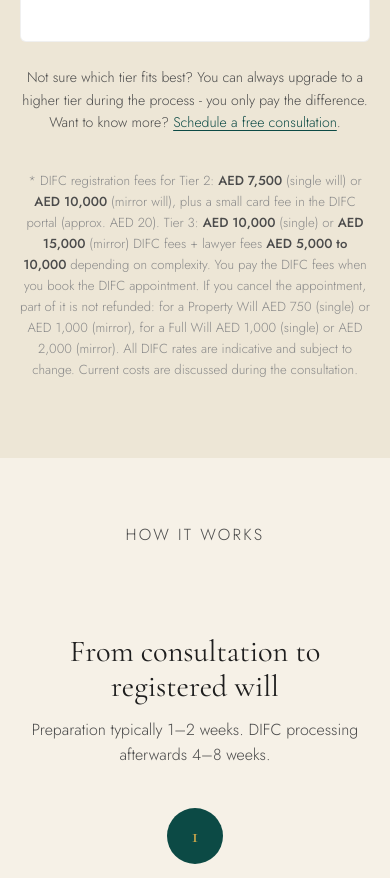
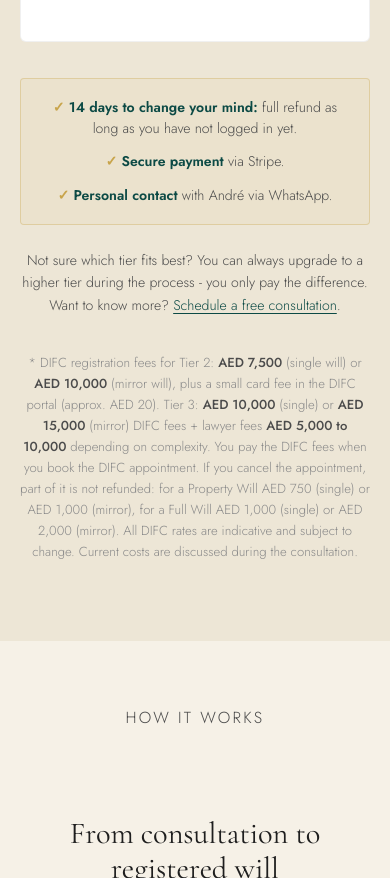
Before and after one commit to andaluma/vaetestament, an Astro site: page /en in a window 390 px wide. Shown: the part 6305-7183 px from the top of the page. Built offline with nearby package versions, Linux system fonts and the light colour scheme; Astro itself is replaced by a stand-in of ours.

Commit message:
Homepages: reassurance strip under prices; English phone header fits
Co-Authored-By: Claude Opus 5.5 <noreply@anthropic.com>
Claude-Session: https://claude.ai/code/session_01PrnbuwfA1tvpcs4tAkqTki

```diff
--- a/src/pages/en/index.astro
+++ b/src/pages/en/index.astro
@@ -176,7 +176,7 @@ const jsonLd = [
   <!-- NAV -->
   <nav>
     <div class="nav-inner">
-      <a href="/"><img src="/logo-nav-en.svg" alt="UAE Property Wills" width="230" height="68" style="height:68px;width:auto;display:block;"></a>
+      <a href="/"><img class="nav-logo" src="/logo-nav-en.svg" alt="UAE Property Wills" width="230" height="68" style="height:68px;width:auto;display:block;"></a>
       <div style="display:flex;align-items:center;gap:16px;">
         <a href="https://app.uaepropertywills.com" class="nav-login" style="color:rgba(255,255,255,0.65);font-size:0.82rem;text-decoration:none;letter-spacing:0.03em;">Log in</a>
         <a href="#consultation" class="btn btn-gold">Schedule free call</a>
@@ -356,6 +356,12 @@ const jsonLd = [
         </div>
 
       </div>
+
+      <ul class="trust-strip">
+        <li><strong>14 days to change your mind:</strong> full refund as long as you have not logged in yet.</li>
+        <li><strong>Secure payment</strong> via Stripe.</li>
+        <li><strong>Personal contact</strong> with André via WhatsApp.</li>
+      </ul>
 
       <p class="reassurance-note" style="text-align:center; margin-top:24px; font-size:0.88rem; color:var(--mid); font-weight:300; max-width:640px; margin-left:auto; margin-right:auto;">
         Not sure which tier fits best? You can always upgrade to a higher tier during the process - you only pay the difference. Want to know more? <a href="#consultation" style="color:var(--teal); text-decoration:underline;">Schedule a free consultation</a>.
@@ -746,6 +752,10 @@ const jsonLd = [
   .card.featured .price-note { color: rgba(255,255,255,0.45); }
   .card-features { list-style: none; display: flex; flex-direction: column; gap: 10px; margin-bottom: 36px; flex: 1; }
   .card-cta { margin-top: auto; }
+  .trust-strip { list-style: none; display: flex; flex-wrap: wrap; justify-content: center; gap: 12px 28px; margin: 36px auto 0; padding: 18px 20px; max-width: 900px; border: 1px solid rgba(200,164,74,0.35); border-radius: 4px; background: rgba(200,164,74,0.06); }
+  .trust-strip li { font-size: 0.88rem; color: var(--mid); font-weight: 300; line-height: 1.5; text-align: center; }
+  .trust-strip strong { color: var(--teal); font-weight: 600; }
+  .trust-strip li::before { content: "\2713  "; color: var(--gold, #C8A44A); font-weight: 700; }
   .card-cta-secondary { display: block; text-align: center; margin-top: 12px; font-size: 0.82rem; color: var(--light-text); font-weight: 300; }
   .card-cta-secondary a { color: var(--teal); text-decoration: underline; text-underline-offset: 2px; }
   .card.featured .card-cta-secondary a { color: var(--gold-light); }
@@ -834,6 +844,7 @@ const jsonLd = [
     .nav-inner { padding: 0 16px; height: 56px; }
     .nav-inner .btn { padding: 8px 14px; font-size: 0.78rem; white-space: nowrap; }
     :global(.nav-login) { display: none; }
+    .nav-logo { height: 40px !important; }
     .hero-actions { flex-direction: column; align-items: flex-start; }
     .footer-inner { flex-direction: column; align-items: flex-start; }
     .steps { grid-template-columns: 1fr; }
--- a/src/pages/index.astro
+++ b/src/pages/index.astro
@@ -385,6 +385,12 @@ const jsonLd = [
         </div>
 
       </div>
+
+      <ul class="trust-strip">
+        <li><strong>14 dagen bedenktijd:</strong> zolang u nog niet bent ingelogd, krijgt u alles terug.</li>
+        <li><strong>Veilig betalen</strong> via Stripe.</li>
+        <li><strong>Persoonlijk contact</strong> met André via WhatsApp, in het Nederlands.</li>
+      </ul>
 
       <p class="reassurance-note" style="text-align:center; margin-top:24px; font-size:0.88rem; color:var(--mid); font-weight:300; max-width:640px; margin-left:auto; margin-right:auto;">
         Niet zeker welke tier het beste past? U kunt tijdens het proces altijd upgraden naar een hogere tier - u betaalt alleen het verschil. Meer weten? <a href="#kennismaking" style="color:var(--teal); text-decoration:underline;">Plan een gratis kennismaking</a>.
@@ -1038,6 +1044,10 @@ const jsonLd = [
   .card-cta {
     margin-top: auto;
   }
+  .trust-strip { list-style: none; display: flex; flex-wrap: wrap; justify-content: center; gap: 12px 28px; margin: 36px auto 0; padding: 18px 20px; max-width: 900px; border: 1px solid rgba(200,164,74,0.35); border-radius: 4px; background: rgba(200,164,74,0.06); }
+  .trust-strip li { font-size: 0.88rem; color: var(--mid); font-weight: 300; line-height: 1.5; text-align: center; }
+  .trust-strip strong { color: var(--teal); font-weight: 600; }
+  .trust-strip li::before { content: "\2713  "; color: var(--gold, #C8A44A); font-weight: 700; }
   .card-cta-secondary {
     display: block;
     text-align: center;
```
